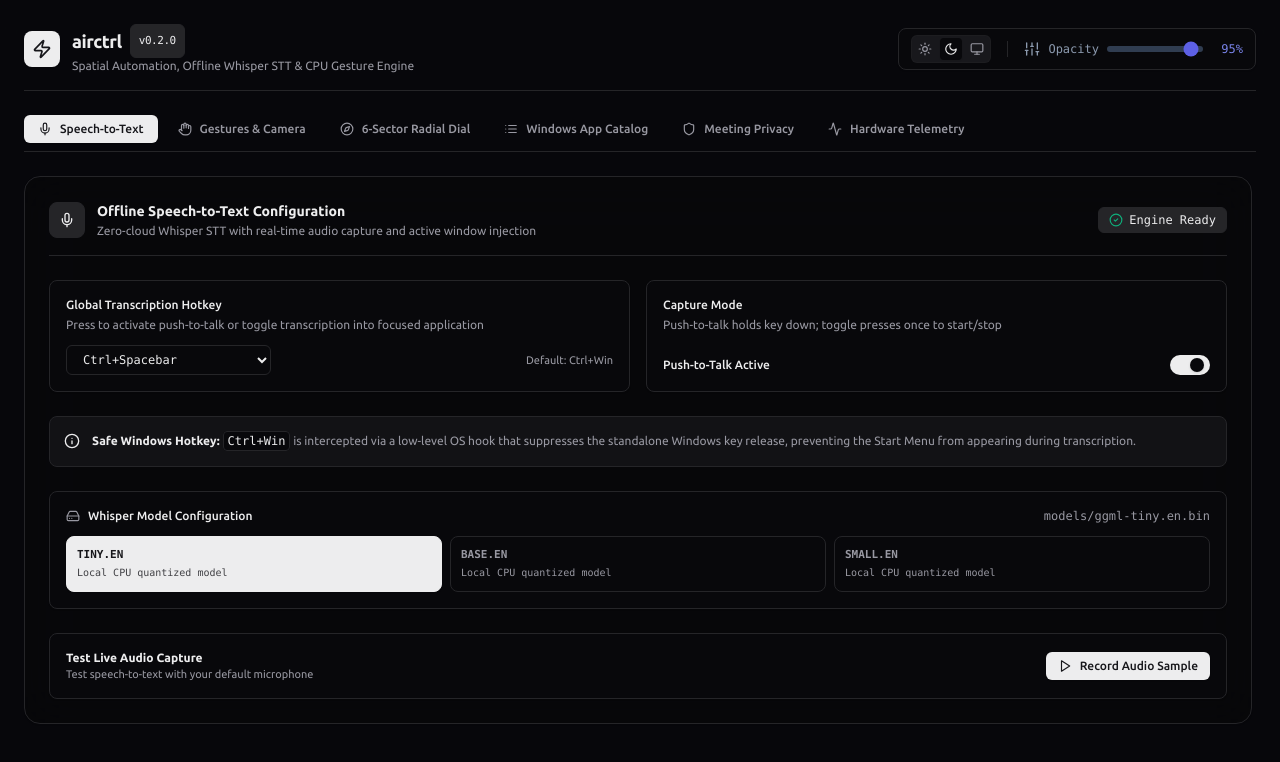
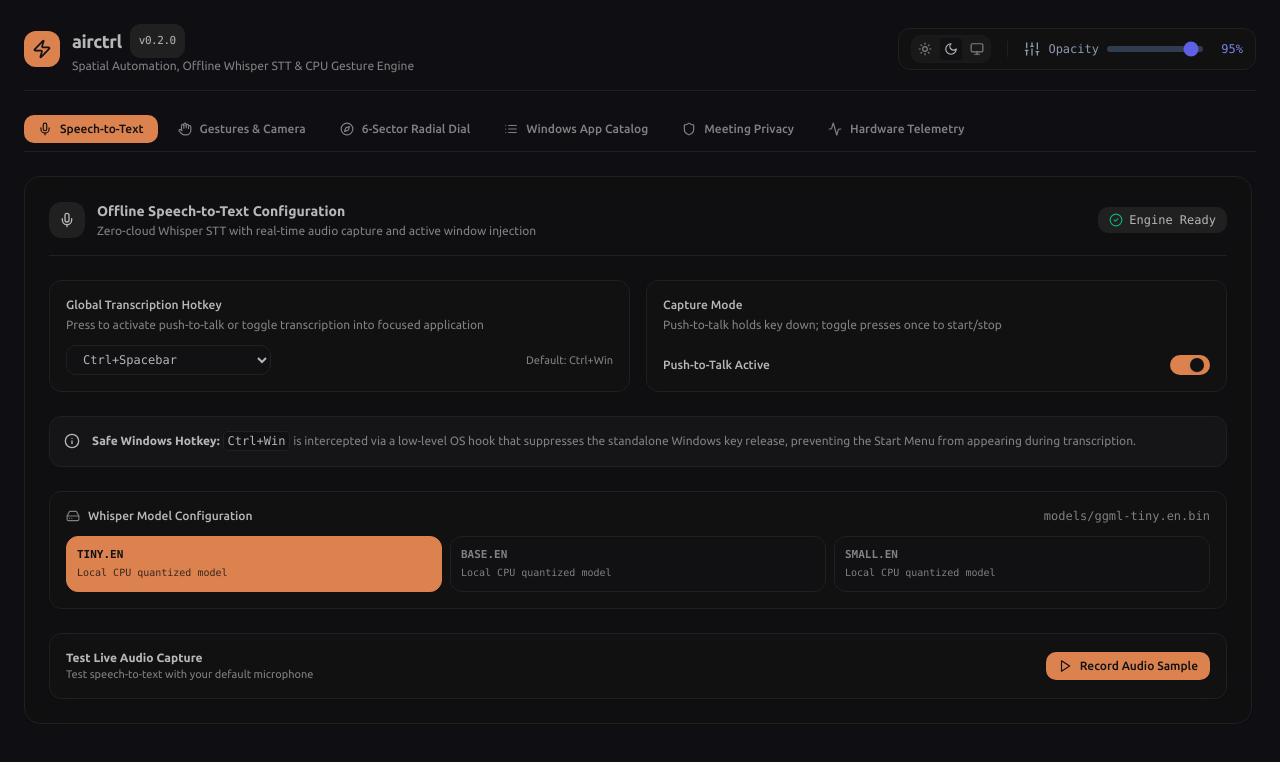
Before and after one commit to tysongoulding/airctrl, a React (Vite) app in the folder ui/: page / in a window 1280 px wide. Shown: the top 762 px of the page. Built offline with nearby package versions, Linux system fonts and the light colour scheme.

Commit message:
feat(ui): apply Qrafthive theme tokens with clay-orange primary, muted teal secondary and ubuntu font

```diff
--- a/ui/src/components/hud/GesturesLiveView.tsx
+++ b/ui/src/components/hud/GesturesLiveView.tsx
@@ -166,7 +166,7 @@
 
     // Draw Skeleton Bones
     ctx.lineWidth = 3;
-    ctx.strokeStyle = "rgba(99, 102, 241, 0.75)"; // Indigo-500
+    ctx.strokeStyle = "rgba(216, 121, 67, 0.75)"; // Qrafthive Clay Orange (#d87943)
     for (const [startIdx, endIdx] of HAND_CONNECTIONS) {
       const p1 = landmarks[startIdx];
       const p2 = landmarks[endIdx];
@@ -179,7 +179,7 @@
     // Draw Pointing Vector Ray
     const pIndex = landmarks[8];
     ctx.lineWidth = 2;
-    ctx.strokeStyle = "rgba(244, 63, 94, 0.85)"; // Rose-500
+    ctx.strokeStyle = "rgba(82, 117, 117, 0.85)"; // Qrafthive Muted Teal (#527575)
     ctx.setLineDash([4, 4]);
     ctx.beginPath();
     ctx.moveTo(pIndex.x, pIndex.y);
@@ -193,7 +193,7 @@
       const isTip = [4, 8, 12, 16, 20].includes(i);
       ctx.beginPath();
       ctx.arc(p.x, p.y, isTip ? 6 : 4, 0, 2 * Math.PI);
-      ctx.fillStyle = isTip ? "#38bdf8" : "#818cf8"; // Sky-400 or Indigo-400
+      ctx.fillStyle = isTip ? "#d87943" : "#527575"; // Clay orange tips, muted teal joints
       ctx.fill();
       ctx.strokeStyle = "#ffffff";
       ctx.lineWidth = 1.5;
--- a/ui/src/index.css
+++ b/ui/src/index.css
@@ -6,61 +6,61 @@
 
 @layer base {
   :root {
-    --background: 0 0% 100%;
-    --foreground: 240 10% 3.9%;
-    --card: 0 0% 100%;
-    --card-foreground: 240 10% 3.9%;
-    --popover: 0 0% 100%;
-    --popover-foreground: 240 10% 3.9%;
-    --primary: 240 5.9% 10%;
-    --primary-foreground: 0 0% 98%;
-    --secondary: 240 4.8% 95.9%;
-    --secondary-foreground: 240 5.9% 10%;
-    --muted: 240 4.8% 95.9%;
-    --muted-foreground: 240 3.8% 46.1%;
-    --accent: 240 4.8% 95.9%;
-    --accent-foreground: 240 5.9% 10%;
-    --destructive: 0 84.2% 60.2%;
-    --destructive-foreground: 0 0% 98%;
-    --border: 240 5.9% 90%;
-    --input: 240 5.9% 90%;
-    --ring: 240 5.9% 10%;
-    --radius: 0.5rem;
+    --background: oklch(1.0000 0 0);
+    --foreground: oklch(0.2101 0.0318 264.6645);
+    --card: oklch(1.0000 0 0);
+    --card-foreground: oklch(0.2101 0.0318 264.6645);
+    --popover: oklch(1.0000 0 0);
+    --popover-foreground: oklch(0.2101 0.0318 264.6645);
+    --primary: oklch(0.6716 0.1368 48.5130);
+    --primary-foreground: oklch(1.0000 0 0);
+    --secondary: oklch(0.5360 0.0398 196.0280);
+    --secondary-foreground: oklch(1.0000 0 0);
+    --muted: oklch(0.9670 0.0029 264.5419);
+    --muted-foreground: oklch(0.5510 0.0234 264.3637);
+    --accent: oklch(0.9491 0 0);
+    --accent-foreground: oklch(0.2101 0.0318 264.6645);
+    --destructive: oklch(0.6368 0.2078 25.3313);
+    --destructive-foreground: oklch(1.0000 0 0);
+    --border: oklch(0.9276 0.0058 264.5313);
+    --input: oklch(0.9276 0.0058 264.5313);
+    --ring: oklch(0.6716 0.1368 48.5130);
+    --radius: 0.75rem;
     --hud-opacity: 0.98;
     --hud-bg-rgb: 255, 255, 255;
     --hud-card-rgb: 255, 255, 255;
-    --hud-border-rgb: 228, 228, 231;
+    --hud-border-rgb: 229, 231, 235;
   }
 
   .dark {
-    --background: 240 10% 3.9%;
-    --foreground: 0 0% 98%;
-    --card: 240 10% 3.9%;
-    --card-foreground: 0 0% 98%;
-    --popover: 240 10% 3.9%;
-    --popover-foreground: 0 0% 98%;
-    --primary: 0 0% 98%;
-    --primary-foreground: 240 5.9% 10%;
-    --secondary: 240 3.7% 15.9%;
-    --secondary-foreground: 0 0% 98%;
-    --muted: 240 3.7% 15.9%;
-    --muted-foreground: 240 5% 64.9%;
-    --accent: 240 3.7% 15.9%;
-    --accent-foreground: 0 0% 98%;
-    --destructive: 0 62.8% 30.6%;
-    --destructive-foreground: 0 0% 98%;
-    --border: 240 3.7% 15.9%;
-    --input: 240 3.7% 15.9%;
-    --ring: 240 4.9% 83.9%;
-    --hud-bg-rgb: 9, 9, 11;
-    --hud-card-rgb: 15, 15, 18;
-    --hud-border-rgb: 39, 39, 42;
+    --background: oklch(0.1797 0.0043 308.1928);
+    --foreground: oklch(0.8109 0 0);
+    --card: oklch(0.1822 0 0);
+    --card-foreground: oklch(0.8109 0 0);
+    --popover: oklch(0.1797 0.0043 308.1928);
+    --popover-foreground: oklch(0.8109 0 0);
+    --primary: oklch(0.7214 0.1337 49.9802);
+    --primary-foreground: oklch(0.1797 0.0043 308.1928);
+    --secondary: oklch(0.5940 0.0443 196.0233);
+    --secondary-foreground: oklch(0.1797 0.0043 308.1928);
+    --muted: oklch(0.2520 0 0);
+    --muted-foreground: oklch(0.6268 0 0);
+    --accent: oklch(0.3211 0 0);
+    --accent-foreground: oklch(0.8109 0 0);
+    --destructive: oklch(0.5940 0.0443 196.0233);
+    --destructive-foreground: oklch(0.1797 0.0043 308.1928);
+    --border: oklch(0.2520 0 0);
+    --input: oklch(0.2520 0 0);
+    --ring: oklch(0.7214 0.1337 49.9802);
+    --hud-bg-rgb: 18, 17, 19;
+    --hud-card-rgb: 18, 18, 18;
+    --hud-border-rgb: 34, 34, 34;
   }
 }
 
 html, body {
-  background-color: hsl(var(--background));
-  color: hsl(var(--foreground));
+  background-color: var(--background);
+  color: var(--foreground);
   font-family: 'Ubuntu', -apple-system, BlinkMacSystemFont, "Segoe UI", Roboto, sans-serif;
   user-select: none;
 }
--- a/ui/tailwind.config.ts
+++ b/ui/tailwind.config.ts
@@ -1,4 +1,13 @@
 import type { Config } from "tailwindcss";
+
+function withOpacity(variableName: string) {
+  return ({ opacityValue }: { opacityValue?: string }) => {
+    if (opacityValue !== undefined) {
+      return `color-mix(in srgb, var(${variableName}) calc(${opacityValue} * 100%), transparent)`;
+    }
+    return `var(${variableName})`;
+  };
+}
 
 export default {
   darkMode: "class",
@@ -8,40 +17,45 @@
       fontFamily: {
         sans: ["Ubuntu", "system-ui", "-apple-system", "sans-serif"],
       },
+      borderRadius: {
+        lg: "var(--radius)",
+        md: "calc(var(--radius) - 2px)",
+        sm: "calc(var(--radius) - 4px)",
+      },
       colors: {
-        background: "hsl(var(--background))",
-        foreground: "hsl(var(--foreground))",
+        background: withOpacity("--background"),
+        foreground: withOpacity("--foreground"),
         card: {
-          DEFAULT: "hsl(var(--card))",
-          foreground: "hsl(var(--card-foreground))",
+          DEFAULT: withOpacity("--card"),
+          foreground: withOpacity("--card-foreground"),
         },
         popover: {
-          DEFAULT: "hsl(var(--popover))",
-          foreground: "hsl(var(--popover-foreground))",
+          DEFAULT: withOpacity("--popover"),
+          foreground: withOpacity("--popover-foreground"),
         },
         primary: {
-          DEFAULT: "hsl(var(--primary))",
-          foreground: "hsl(var(--primary-foreground))",
+          DEFAULT: withOpacity("--primary"),
+          foreground: withOpacity("--primary-foreground"),
         },
         secondary: {
-          DEFAULT: "hsl(var(--secondary))",
-          foreground: "hsl(var(--secondary-foreground))",
+          DEFAULT: withOpacity("--secondary"),
+          foreground: withOpacity("--secondary-foreground"),
         },
         muted: {
-          DEFAULT: "hsl(var(--muted))",
-          foreground: "hsl(var(--muted-foreground))",
+          DEFAULT: withOpacity("--muted"),
+          foreground: withOpacity("--muted-foreground"),
         },
         accent: {
-          DEFAULT: "hsl(var(--accent))",
-          foreground: "hsl(var(--accent-foreground))",
+          DEFAULT: withOpacity("--accent"),
+          foreground: withOpacity("--accent-foreground"),
         },
         destructive: {
-          DEFAULT: "hsl(var(--destructive))",
-          foreground: "hsl(var(--destructive-foreground))",
+          DEFAULT: withOpacity("--destructive"),
+          foreground: withOpacity("--destructive-foreground"),
         },
-        border: "hsl(var(--border))",
-        input: "hsl(var(--input))",
-        ring: "hsl(var(--ring))",
+        border: withOpacity("--border"),
+        input: withOpacity("--input"),
+        ring: withOpacity("--ring"),
         hud: {
           bg: "rgba(var(--hud-bg-rgb), var(--hud-opacity, 0.98))",
           border: "rgba(var(--hud-border-rgb), 0.2)",
```
Also changed, not shown: 5 other files (tests, documents, lock files or other folders).
